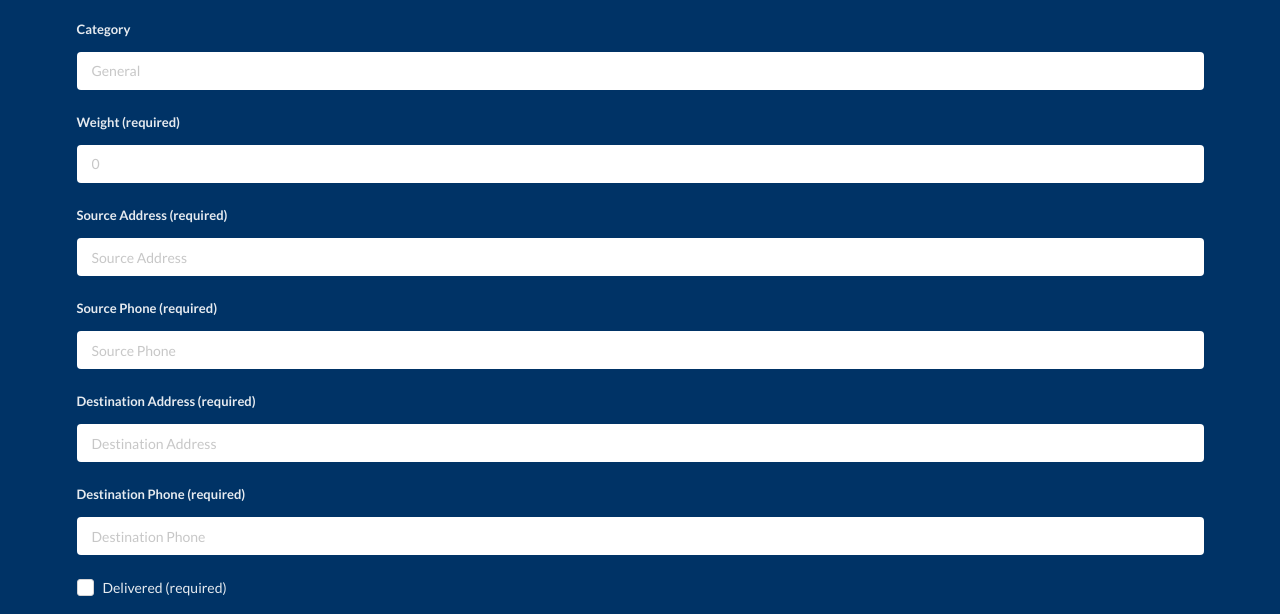
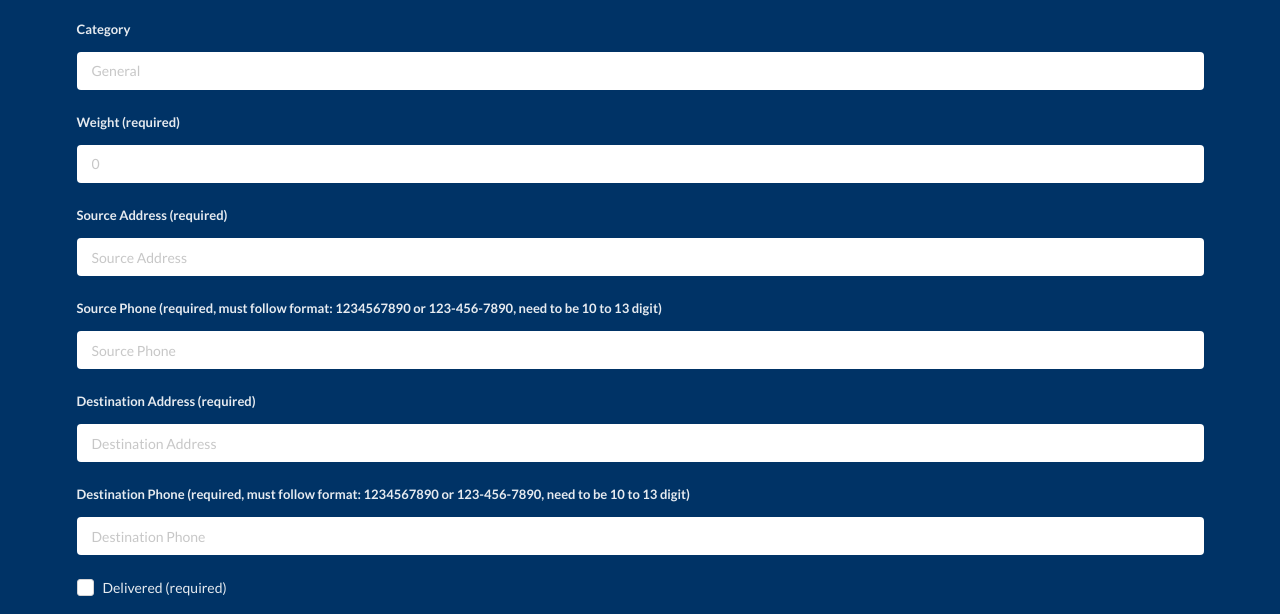
Before and after one commit to shiyuchen6688/inventory-tracking-app-shopify-Summer2022, a website: page public/index.html in a window 1280 px wide. Shown: the part 186-800 px from the top of the page. Drawn offline with nearby package versions, Linux system fonts and the light colour scheme; no server answers.

Commit message:
instruction changed

```diff
--- a/public/index-script.js
+++ b/public/index-script.js
@@ -127,5 +127,5 @@ itemForm.addEventListener("submit", async (e) => {
         formAlertDOM.style.display = 'none'
         formAlertDOM.classList.remove('positive')
         formAlertDOM.classList.remove('negative')
-    }, 3000)
+    }, 5000)
 })
--- a/public/index.html
+++ b/public/index.html
@@ -39,7 +39,9 @@
             </div>
 
             <div class="field">
-                <label for="weight">Source Phone (required)</label>
+                <label for="weight">Source Phone (required, must follow format: 1234567890 or 123-456-7890, need to be
+                    10 to
+                    13 digit)</label>
                 <input type="text" name="weight" id="weight" placeholder="Source Phone" class="item-src-phone" />
             </div>
 
@@ -49,7 +51,9 @@
             </div>
 
             <div class="field">
-                <label for="weight">Destination Phone (required)</label>
+                <label for="weight">Destination Phone (required, must follow format: 1234567890 or 123-456-7890, need to
+                    be 10 to
+                    13 digit)</label>
                 <input type="text" name="weight" id="weight" placeholder="Destination Phone" class="item-dest-phone" />
             </div>
 
--- a/public/item-script.js
+++ b/public/item-script.js
@@ -109,5 +109,5 @@ updateItemForm.addEventListener("submit", async (e) => {
         formAlertDOM.style.display = 'none'
         formAlertDOM.classList.remove('positive')
         formAlertDOM.classList.remove('negative')
-    }, 3000)
+    }, 5000)
 })
```
Also changed, not shown: public/item.html (+4 -2 lines), README.md.
